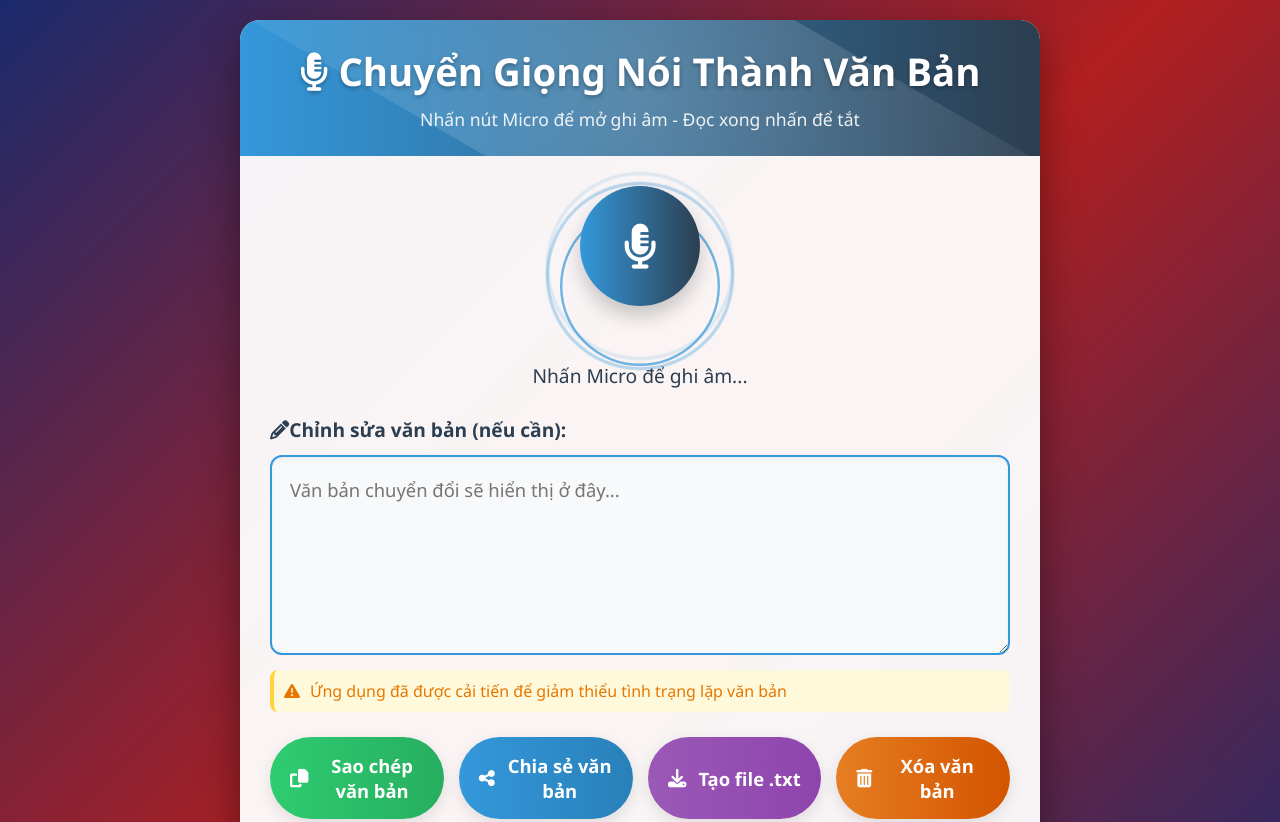
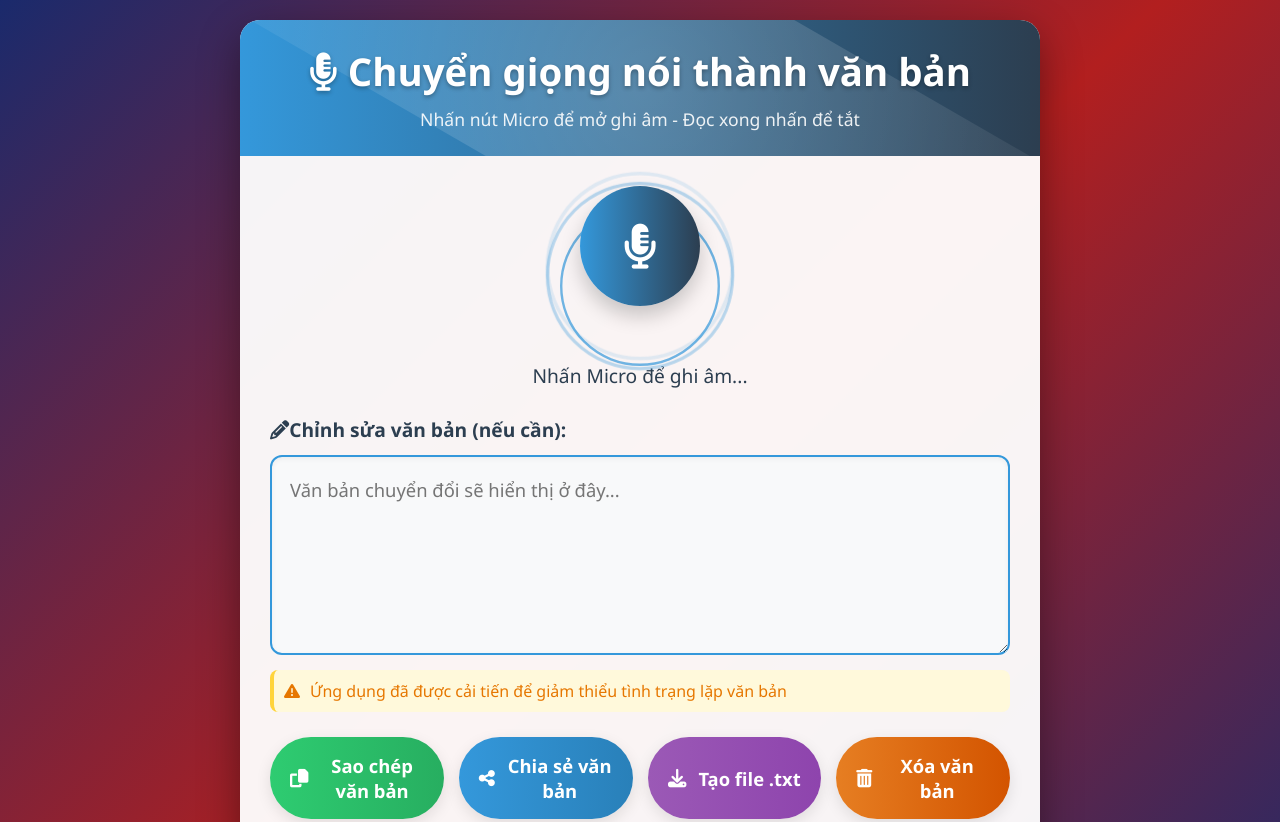
Before and after one commit to lop0dongthacgian/speechtotext, a plain HTML site: page index.html in a window 1280 px wide. Shown: the top 822 px of the page. Drawn offline with Linux system fonts and the light colour scheme.

Commit message:
Update index.html

```diff
--- a/index.html
+++ b/index.html
@@ -480,7 +480,7 @@
 <body>
     <div class="container">
         <div class="header">
-            <h1><i class="fas fa-microphone-alt"></i> Chuyển Giọng Nói Thành Văn Bản</h1>
+            <h1><i class="fas fa-microphone-alt"></i> Chuyển giọng nói thành văn bản</h1>
             <p>Nhấn nút Micro để mở ghi âm - Đọc xong nhấn để tắt</p>
         </div>
 
```
